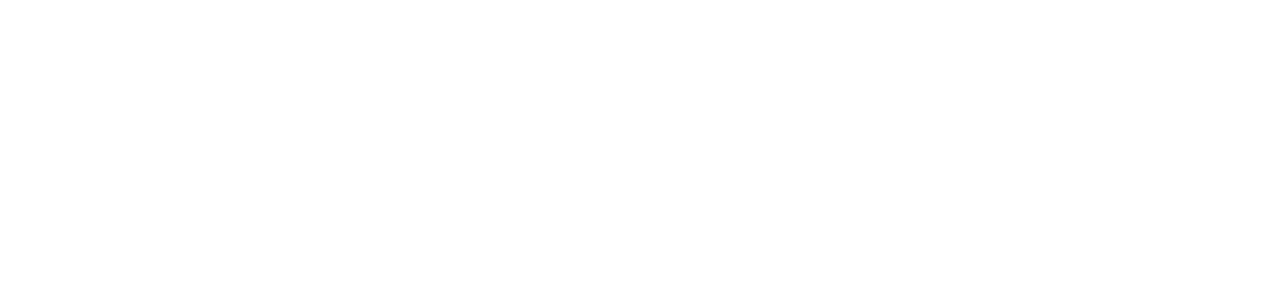
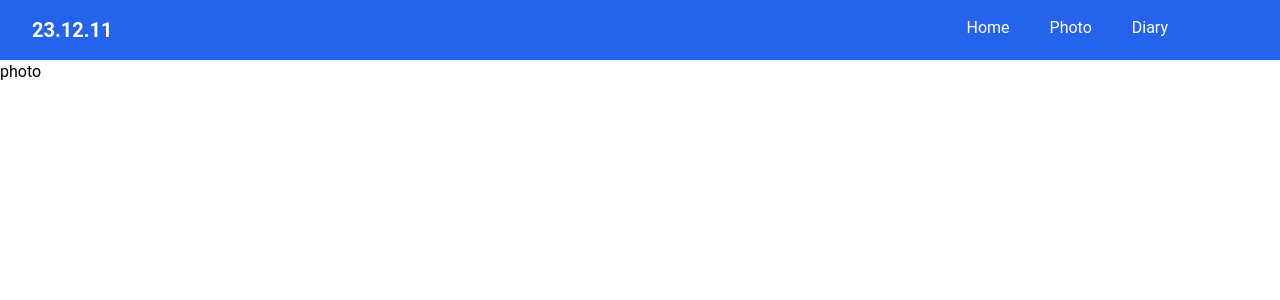
Before and after one commit to yeonso08/CoupleDiary, a React (Vite) app: page /photo in a window 1280 px wide. Before the commit this address had no page. Shown: the top 300 px of the page. Built offline with nearby package versions, Linux system fonts and the light colour scheme.

Commit message:
feat : Sheet 라우터 연결

```diff
--- a/src/components/Layout/SheetButton.tsx
+++ b/src/components/Layout/SheetButton.tsx
@@ -1,15 +1,9 @@
-import { Button } from "@/components/ui/button"
-import { Input } from "@/components/ui/input"
-import { Label } from "@/components/ui/label"
+import {NavLink} from "react-router-dom";
 import {
     Sheet,
-    SheetClose,
     SheetContent,
-    SheetDescription,
-    SheetFooter,
-    SheetHeader,
-    SheetTitle,
     SheetTrigger,
+    SheetClose
 } from "@/components/ui/sheet"
 import MenuIcon from "@mui/icons-material/Menu";
 
@@ -20,31 +14,17 @@
                 <MenuIcon />
             </SheetTrigger>
             <SheetContent>
-                <SheetHeader>
-                    <SheetTitle>Edit profile</SheetTitle>
-                    <SheetDescription>
-                        Make changes to your profile here. Click save when you're done.
-                    </SheetDescription>
-                </SheetHeader>
-                <div className="grid gap-4 py-4">
-                    <div className="grid grid-cols-4 items-center gap-4">
-                        <Label htmlFor="name" className="text-right">
-                            Name
-                        </Label>
-                        <Input id="name" value="Pedro Duarte" className="col-span-3" />
-                    </div>
-                    <div className="grid grid-cols-4 items-center gap-4">
-                        <Label htmlFor="username" className="text-right">
-                            Username
-                        </Label>
-                        <Input id="username" value="@peduarte" className="col-span-3" />
-                    </div>
+                <div className={"grid text-2xl gap-6"}>
+                    <SheetClose asChild>
+                    <NavLink to={"/"}>Home</NavLink>
+                    </SheetClose>
+                    <SheetClose asChild>
+                    <NavLink to={"/photo"}>Photo</NavLink>
+                    </SheetClose>
+                    <SheetClose asChild>
+                        <NavLink to={"/"}>Diary</NavLink>
+                    </SheetClose>
                 </div>
-                <SheetFooter>
-                    <SheetClose asChild>
-                        <Button type="submit">Save changes</Button>
-                    </SheetClose>
-                </SheetFooter>
             </SheetContent>
         </Sheet>
     )
--- /dev/null
+++ b/src/pages/Photo/index.tsx
@@ -0,0 +1,9 @@
+const Photo = () => {
+    return (
+        <>
+            photo
+        </>
+    )
+}
+
+export default Photo
--- a/src/shared/Router.tsx
+++ b/src/shared/Router.tsx
@@ -1,13 +1,15 @@
 import { BrowserRouter as Router, Routes, Route } from 'react-router-dom';
 import Home from "../pages/Home";
 import Layout from "../components/Layout/Layout.tsx";
+import Photo from "../pages/Photo";
 
 const AppRoutes = () => {
     return (
 <Router>
     <Routes>
         <Route element={<Layout /> }>
-        <Route path={"/"} element={<Home />} />
+            <Route path={"/"} element={<Home />} />
+            <Route path={"/photo"} element={<Photo />} />
         </Route>
     </Routes>
 </Router>
```
